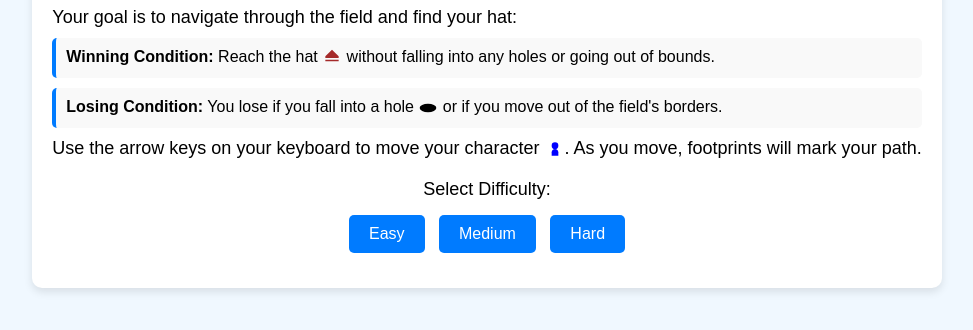
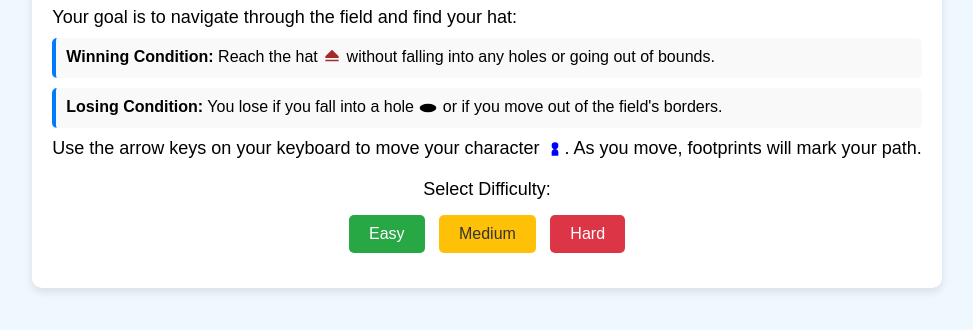
Before and after one commit to JustinPong/find-your-hat, a website: page index.html in a window 1280 px wide. Shown: the part 318-648 px from the top of the page, without its empty margins (153-1126 px from the left). Drawn offline with Linux system fonts and the light colour scheme.

Commit message:
update the difficulty button style

```diff
--- a/styles.css
+++ b/styles.css
@@ -45,13 +45,15 @@ body {
 
 #field {
   font-family: "Courier New", Courier, monospace;
-  white-space: pre;
   margin-bottom: 20px;
   border: 1px solid #ccc;
   padding: 10px;
   display: inline-block;
   line-height: 1.5;
   overflow-x: auto;
+  white-space: nowrap;
+  width: min-content;
+  margin: 0 auto;
 }
 
 p {
@@ -59,7 +61,34 @@ p {
   font-size: 18px;
 }
 
-.difficulty-btn,
+.difficulty-btn {
+  padding: 10px 20px;
+  margin: 5px;
+  font-size: 16px;
+  cursor: pointer;
+  border: none;
+  border-radius: 5px;
+  color: #fff;
+  transition: background-color 0.3s;
+}
+
+.difficulty-btn[data-difficulty="easy"] {
+  background-color: #28a745; /* Green */
+}
+
+.difficulty-btn[data-difficulty="medium"] {
+  background-color: #ffc107; /* Yellow */
+  color: #333;
+}
+
+.difficulty-btn[data-difficulty="hard"] {
+  background-color: #dc3545; /* Red */
+}
+
+.difficulty-btn:hover {
+  opacity: 0.8;
+}
+
 #restart-btn {
   padding: 10px 20px;
   margin: 5px;
@@ -72,7 +101,6 @@ p {
   transition: background-color 0.3s;
 }
 
-.difficulty-btn:hover,
 #restart-btn:hover {
   background-color: #0056b3;
 }
```
